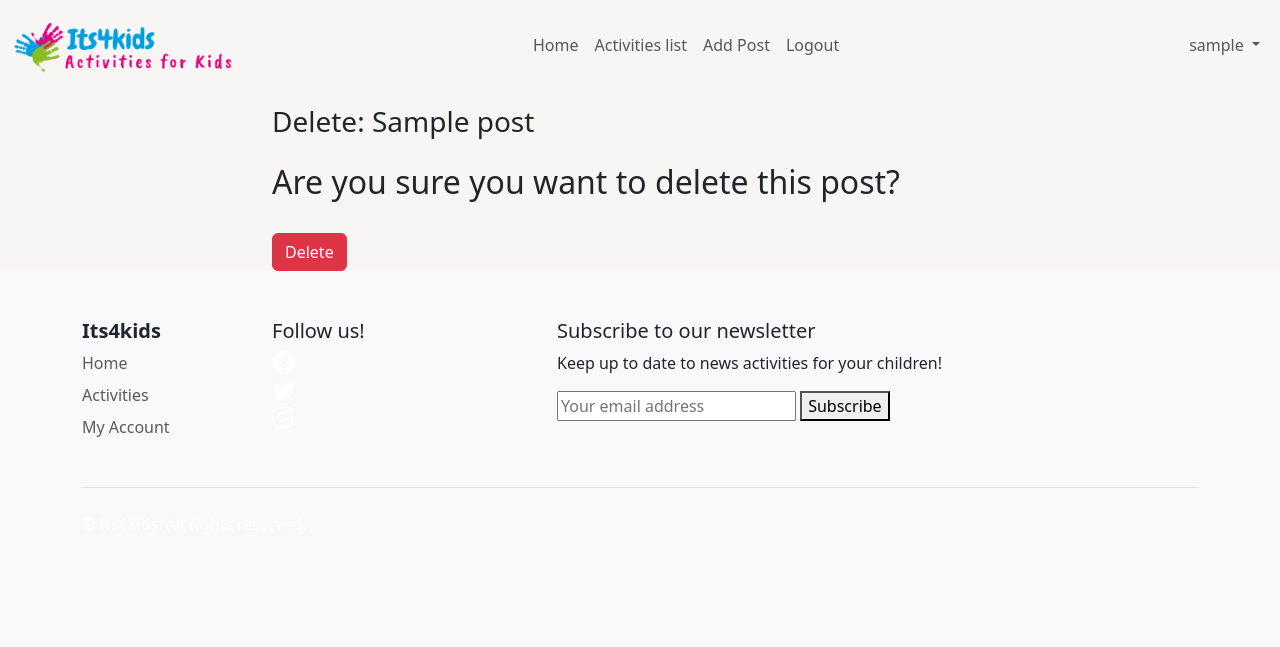
After one commit to fmstacco/its4kids, a Django app: a page that uses templates/delete_post.html in a window 1280 px wide. The commit adds this page. Shown: the top 647 px of the page. Run offline with Django 3.2, Linux system fonts and the light colour scheme; a user stored in the database is signed in; tables that the repository leaves empty hold one stand-in row (values such as "Sample post").

Commit message:
Add DeletePostView view, url, template, update post detail

```diff
--- a/blog/urls.py
+++ b/blog/urls.py
@@ -1,6 +1,6 @@
 from . import views
 from django.urls import path
-from .views import ActivitiesView, AddPostView, UpdatePostView
+from .views import ActivitiesView, AddPostView, UpdatePostView, DeletePostView
 
 urlpatterns = [
     path("", views.PostList.as_view(), name='home'),
@@ -9,5 +9,6 @@ urlpatterns = [
     path('<slug:slug>/', views.PostDetail.as_view(), name='post_detail'),
     path('like/<slug:slug>', views.PostLike.as_view(), name='post_like'),
     path('update_post/<slug:slug>/', UpdatePostView.as_view(), name='update_post'),
+    path('delete_post/<slug:slug>/', DeletePostView.as_view(), name='delete_post'),
 
 ]
--- a/blog/views.py
+++ b/blog/views.py
@@ -5,7 +5,7 @@ from django.contrib.auth.mixins import LoginRequiredMixin
 from django.contrib.auth.mixins import UserPassesTestMixin
 from django.contrib.messages.views import SuccessMessageMixin
 from django.urls import reverse_lazy
-from django.views.generic import DetailView, CreateView
+from django.views.generic import DetailView, CreateView, DeleteView
 from django.http import HttpResponseRedirect
 from .models import Category, Post
 from .forms import CommentForm
@@ -132,3 +132,21 @@ class UpdatePostView(UserPassesTestMixin, SuccessMessageMixin, generic.UpdateVie
         form.instance.author = self.request.user
         messages.info(self.request, "Post updated successfully")
         return super().form_valid(form)
+
+
+class DeletePostView(LoginRequiredMixin, UserPassesTestMixin, SuccessMessageMixin, generic.DeleteView):
+    """
+    Logged users can delete a post / activity they posted in the blog
+    """
+    model = Post
+    template_name = 'delete_post.html'
+    success_url = reverse_lazy('blog')  # Redirect URL after successful deletion
+    success_message = "Post deleted successfully!"
+
+    def test_func(self):
+        obj = self.get_object()
+        return self.request.user == obj.author
+
+    def delete(self, request, *args, **kwargs):
+        messages.success(self.request, self.success_message)
+        return super().delete(request, *args, **kwargs)
--- /dev/null
+++ b/templates/delete_post.html
@@ -0,0 +1,23 @@
+{% extends "base.html" %}
+{% load static %}
+
+{% block content %}
+
+<div class="container">
+    <div class="row">
+        <div class="col-md-8 mt-3 offset-md-2">
+            <h3>Delete: {{ post.title }}</h3>
+        </div>
+    </div>
+    <div class="row">
+        <div class="col-md-8 mt-3 offset-md-2">
+            <form action="{% url 'delete_post' slug=post.slug %}" method="POST">
+                {% csrf_token %}
+                <h2>Are you sure you want to delete this post?</h2>
+                <br>
+                <button type="submit" class="btn btn-danger">Delete</button>
+             </form>
+        </div>
+    </div>
+
+{%endblock%}
--- a/templates/post_detail.html
+++ b/templates/post_detail.html
@@ -32,7 +32,7 @@
                 <i class="fa fa-edit"></i> Update post</a>
 
             <!-- Red button for post delete -->
-            <a href="#" class="btn btn-danger m-1">
+            <a href="{% url 'delete_post' post.slug %}" class="btn btn-danger m-1">
                 <i class="fa fa-trash"></i> Delete Post</a>
         </div>
     </div>
```
